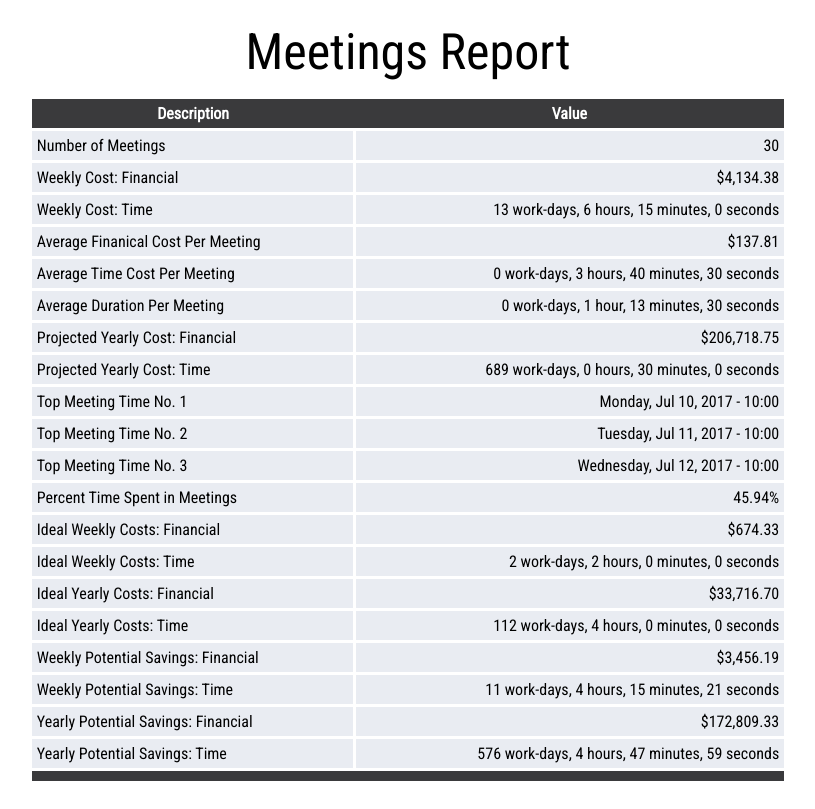
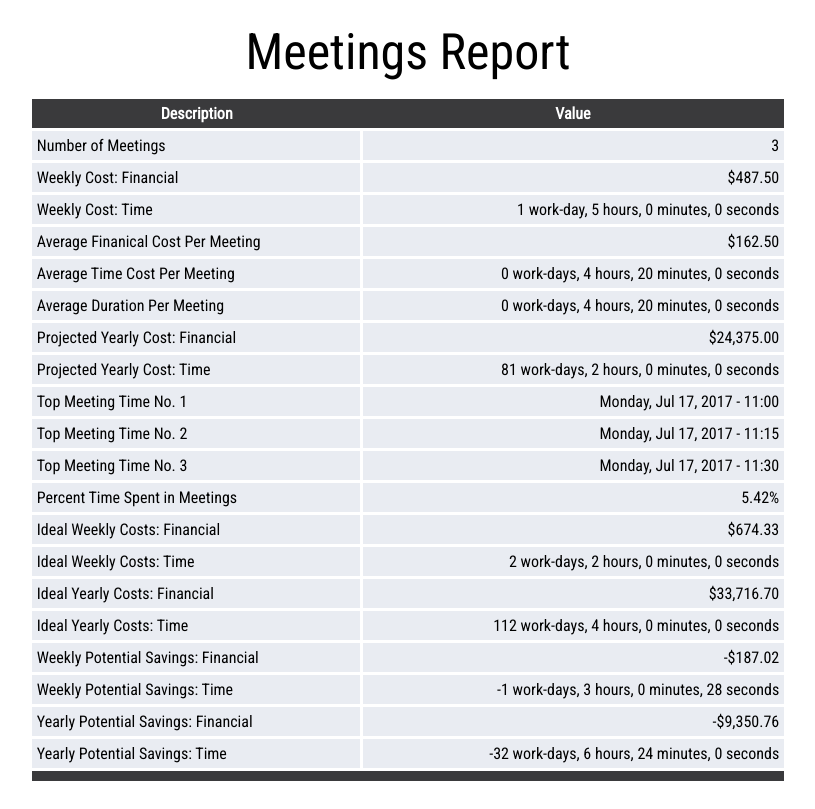
Before and after one commit to drew-sullivan/i_heart_meetings, a website: page i_heart_meetings/templates/report.html in a window 1280 px wide. Shown: the part 380-1189 px from the top of the page, without its empty margins (232-1047 px from the left). Drawn offline with Linux system fonts and the light colour scheme.

```diff
--- a/i_heart_meetings/templates/report.html
+++ b/i_heart_meetings/templates/report.html
@@ -15,51 +15,51 @@
             </tr>
             <tr>
                 <td>Number of Meetings</td>
-                <td>30</td>
+                <td>3</td>
             </tr>
             <tr>
                 <td>Weekly Cost: Financial</td>
-                <td>$4,134.38</td>
+                <td>$487.50</td>
             </tr>
             <tr>
                 <td>Weekly Cost: Time</td>
-                <td>13 work-days, 6 hours, 15 minutes, 0 seconds</td>
+                <td>1 work-day, 5 hours, 0 minutes, 0 seconds</td>
             </tr>
             <tr>
                 <td>Average Finanical Cost Per Meeting</td>
-                <td>$137.81</td>
+                <td>$162.50</td>
             </tr>
             <tr>
                 <td>Average Time Cost Per Meeting</td>
-                <td>0 work-days, 3 hours, 40 minutes, 30 seconds</td>
+                <td>0 work-days, 4 hours, 20 minutes, 0 seconds</td>
             </tr>
             <tr>
                 <td>Average Duration Per Meeting</td>
-                <td>0 work-days, 1 hour, 13 minutes, 30 seconds</td>
+                <td>0 work-days, 4 hours, 20 minutes, 0 seconds</td>
             </tr>
             <tr>
                 <td>Projected Yearly Cost: Financial</td>
-                <td>$206,718.75</td>
+                <td>$24,375.00</td>
             </tr>
             <tr>
                 <td>Projected Yearly Cost: Time</td>
-                <td>689 work-days, 0 hours, 30 minutes, 0 seconds</td>
+                <td>81 work-days, 2 hours, 0 minutes, 0 seconds</td>
             </tr>
             <tr>
                 <td>Top Meeting Time No. 1</td>
-                <td>Monday, Jul 10, 2017 - 10:00</td>
+                <td>Monday, Jul 17, 2017 - 11:00</td>
             </tr>
             <tr>
                 <td>Top Meeting Time No. 2</td>
-                <td>Tuesday, Jul 11, 2017 - 10:00</td>
+                <td>Monday, Jul 17, 2017 - 11:15</td>
             </tr>
             <tr>
                 <td>Top Meeting Time No. 3</td>
-                <td>Wednesday, Jul 12, 2017 - 10:00</td>
+                <td>Monday, Jul 17, 2017 - 11:30</td>
             </tr>
             <tr>
                 <td>Percent Time Spent in Meetings</td>
-                <td>45.94%</td>
+                <td>5.42%</td>
             </tr>
             <tr>
                 <td>Ideal Weekly Costs: Financial</td>
@@ -79,19 +79,19 @@
             </tr>
             <tr>
                 <td>Weekly Potential Savings: Financial</td>
-                <td>$3,456.19</td>
+                <td>-$187.02</td>
             </tr>
             <tr>
                 <td>Weekly Potential Savings: Time</td>
-                <td>11 work-days, 4 hours, 15 minutes, 21 seconds</td>
+                <td>-1 work-days, 3 hours, 0 minutes, 28 seconds</td>
             </tr>
             <tr>
                 <td>Yearly Potential Savings: Financial</td>
-                <td>$172,809.33</td>
+                <td>-$9,350.76</td>
             </tr>
             <tr>
                 <td>Yearly Potential Savings: Time</td>
-                <td>576 work-days, 4 hours, 47 minutes, 59 seconds</td>
+                <td>-32 work-days, 6 hours, 24 minutes, 0 seconds</td>
             </tr>
             <tr>
                 <th></td>
```
Also changed, not shown: 2 other files.
